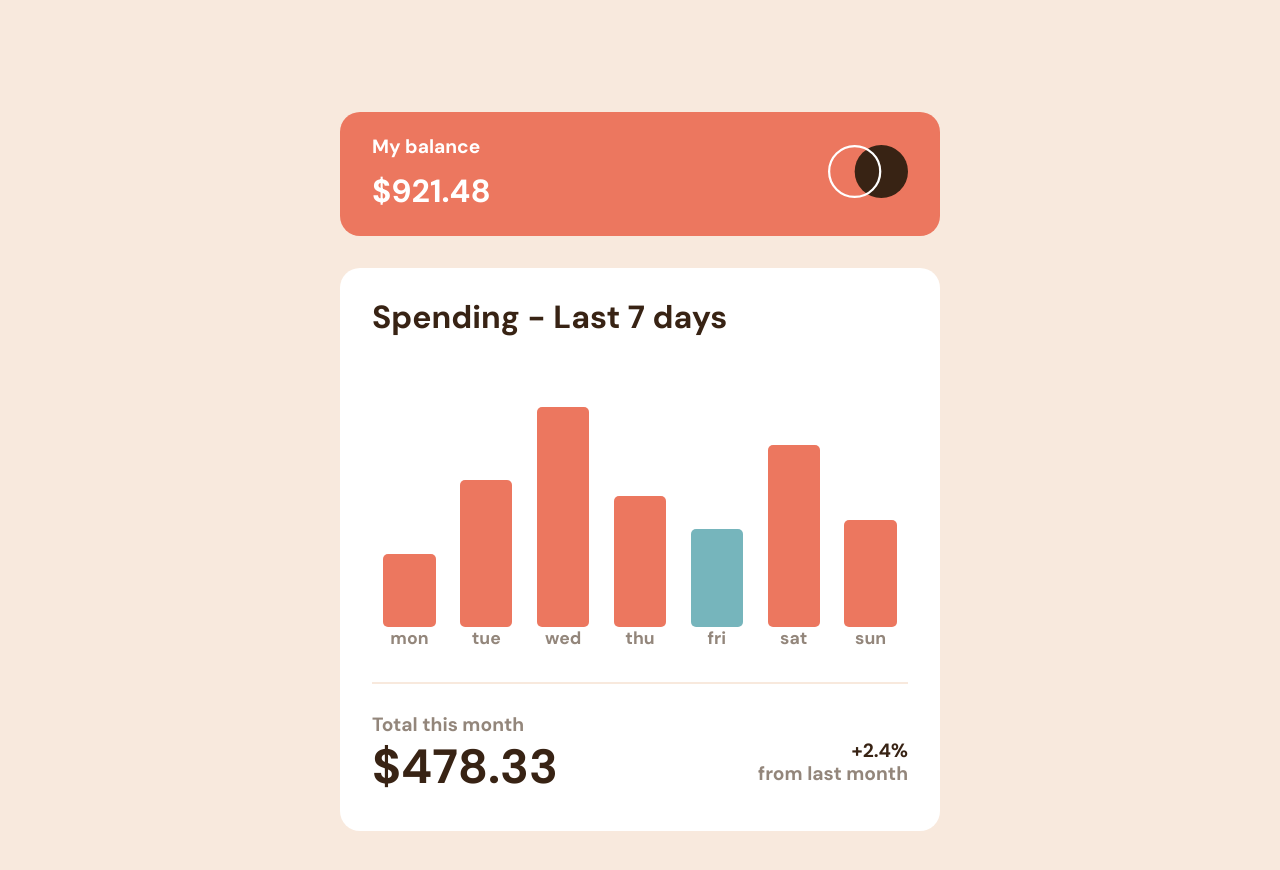
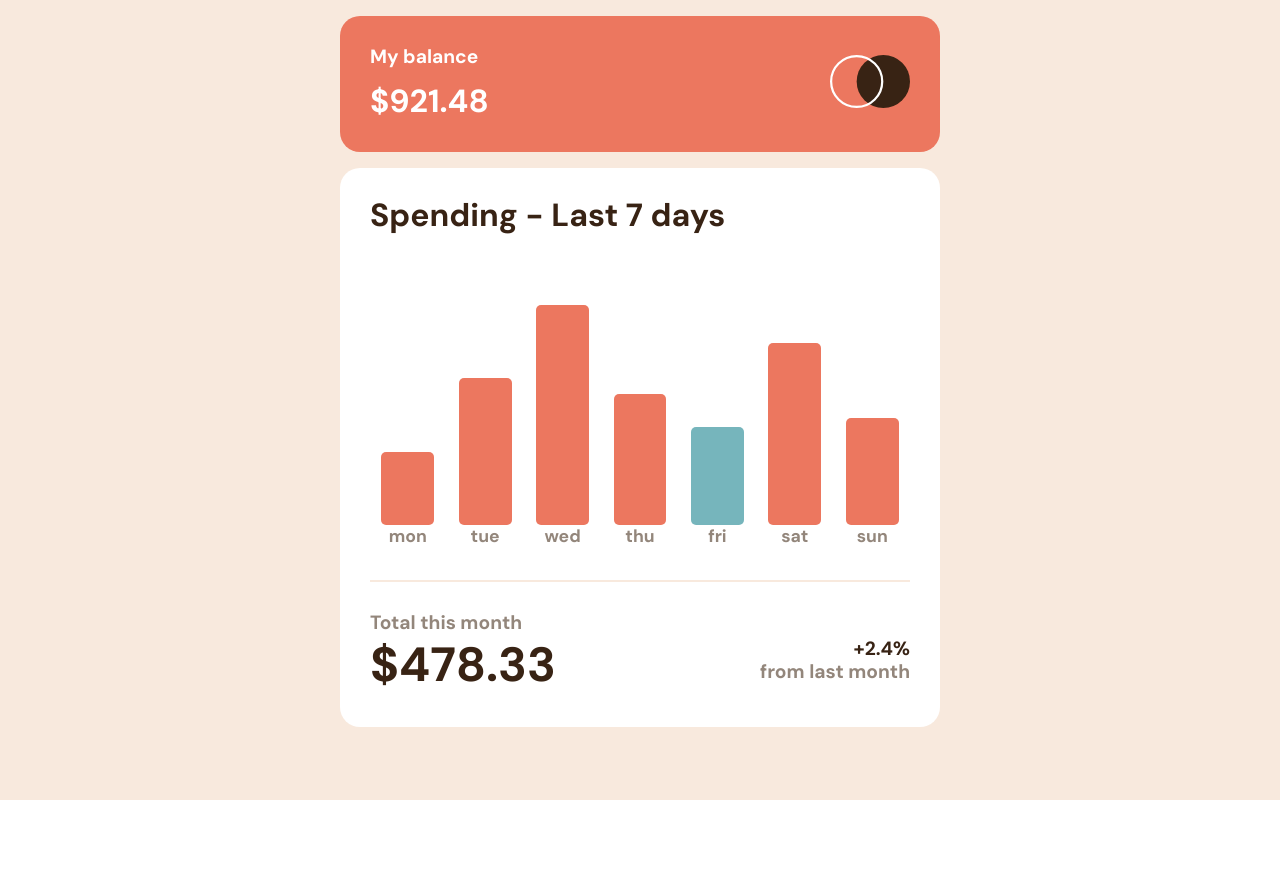
Before and after one commit to mathieu-superpose/expenses-chart-component, a React (Create React App) app: page / in a window 1280 px wide. Shown: the top 870 px of the page. After the commit the page ends 800 px from the top, so only its background shows below. Built offline with nearby package versions, Linux system fonts and the light colour scheme.

Commit message:
add bar happening

```diff
--- a/src/App.scss
+++ b/src/App.scss
@@ -7,8 +7,6 @@
   background: c.$cream;
   min-height: 100vh;
   width: 100vw;
-  padding: 2rem;
-  @media screen and (min-width: 768px) {
-    padding: min(10vh, 5rem);
-  }
+  margin: 0;
+  justify-content: start;
 }
--- a/src/components/Balance/Balance.scss
+++ b/src/components/Balance/Balance.scss
@@ -4,12 +4,18 @@
   background: c.$soft-red;
   width: min(90vw, 600px);
   border-radius: 20px;
-  padding: 1.5rem 2rem;
+  padding: 20px;
   display: flex;
   justify-content: space-between;
   align-items: center;
   color: c.$white;
-  margin: 2rem 0;
+  margin: 2vh 0;
+  @media screen and (min-width: 768px) {
+    padding: 25px;
+  }
+  @media screen and (min-width: 900px) {
+    padding: 30px;
+  }
   &__left {
     display: flex;
     flex-direction: column;
@@ -30,6 +36,9 @@
       width: 100%;
     }
     @media screen and (min-width: 768px) {
+      width: 65px;
+    }
+    @media screen and (min-width: 900px) {
       width: 80px;
     }
   }
--- a/src/components/Graph/Bar.js
+++ b/src/components/Graph/Bar.js
@@ -10,24 +10,34 @@ function today(day) {
     3: "wed",
     4: "thu",
     5: "fri",
-    6: "sat"
-  }
+    6: "sat",
+  };
   const dayToday = days[new Date().getDay()];
   return dayToday === day ? "--today" : "";
 }
 
-function Bar({ result, maxAmount }) {
+function Bar({ result, maxAmount, index }) {
   return (
     <div className="Bar">
       <div className="Bar__details">
         <p>${result.amount}</p>
       </div>
       <div
-        className={`Bar__bar${today(result.day)}`}
+        className="Bar__container"
         style={{
           height: `${Math.round((maxBarHeight * result.amount) / maxAmount)}px`,
         }}
-      />
+      >
+        <div
+          className={`Bar__container__bar${today(result.day)}`}
+          style={{
+            height: `${Math.round(
+              (maxBarHeight * result.amount) / maxAmount
+            )}px`,
+            animation: `happening 1s forwards ${index / 5}s`,
+          }}
+        />
+      </div>
       <p className="Bar__day">{result.day}</p>
     </div>
   );
--- a/src/components/Graph/Bar.scss
+++ b/src/components/Graph/Bar.scss
@@ -5,7 +5,6 @@
   flex-direction: column;
   align-items: center;
   justify-content: flex-end;
-  // margin: 0;
   &__details {
     padding: 0;
     margin-bottom: 5px;
@@ -26,16 +25,22 @@
       font-weight: 700;
     }
   }
+  &__container {
+    width: 70%;
+    overflow: hidden;
     &__bar,
     &__bar--today {
-    width: 70%;
+      width: 100%;
       border-radius: 5px;
+      transform: translateY(100%);
+      opacity: 0;
     }
     &__bar {
       background: c.$soft-red;
     }
     &__bar--today {
       background: c.$cyan;
+    }
   }
   &__day {
     font-size: 1.1rem;
@@ -46,9 +51,20 @@
     .Bar__details {
       opacity: 1;
     }
-    .Bar__bar,
-    .Bar__bar--today {
+    .Bar__container__bar,
+    .Bar__container__bar--today {
       cursor: pointer;
     }
   }
 }
+
+@keyframes happening {
+  0% {
+    transform: translateY(100%);
+    opacity: 0;
+  }
+  100% {
+    transform: translateX(0);
+    opacity: 1;
+  }
+}
--- a/src/components/Graph/Graph.js
+++ b/src/components/Graph/Graph.js
@@ -16,9 +16,9 @@ function Graph() {
     <div className="Graph">
       <h2 className="Graph__title">Spending - Last 7 days</h2>
       <ul className="Graph__chart">
-        {data.results.map((result) => (
+        {data.results.map((result, index) => (
           <li key={uuidv4()}>
-            <Bar result={result} maxAmount={maxAmount} />
+            <Bar result={result} maxAmount={maxAmount} index={index} />
           </li>
         ))}
       </ul>
--- a/src/components/Graph/Graph.scss
+++ b/src/components/Graph/Graph.scss
@@ -3,15 +3,20 @@
 .Graph {
   width: min(90vw, 600px);
   border-radius: 20px;
-  padding: 2rem;
+  padding: 20px;
+  margin: 0;
   background: c.$white;
+  @media screen and (min-width: 768px) {
+    padding: 25px;
+  }
+  @media screen and (min-width: 900px) {
+    padding: 30px;
+  }
   &__title {
     color: c.$dark-brown;
     font-size: 2rem;
   }
   &__chart {
-    overflow: hidden;
-
     max-width: 100%;
     list-style: none;
     display: grid;
--- a/src/styles/_resets.scss
+++ b/src/styles/_resets.scss
@@ -1,9 +1,12 @@
 @import url("https://fonts.googleapis.com/css2?family=DM+Sans:wght@400;700&display=swap");
 
 html {
-  font-size: 10px;
+  font-size: 12px;
   box-sizing: border-box;
   @media screen and (min-width: 768px) {
+    font-size: 14px;
+  }
+  @media screen and (min-width: 900px) {
     font-size: 100%;
   }
 }
```
Lines whose indentation alone changed are shown as unchanged.
